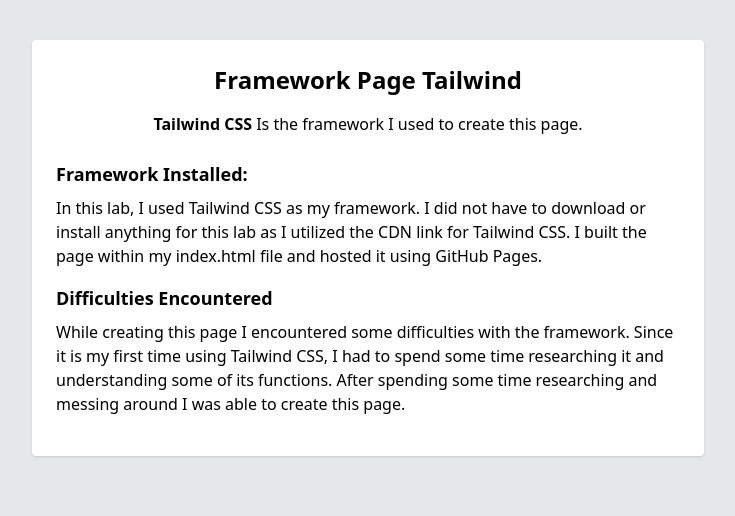
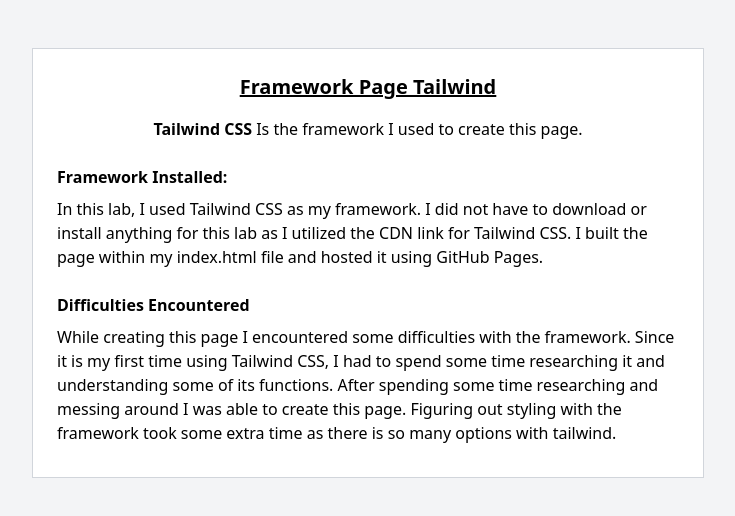
Before and after one commit to ahettiarachchi-oss/lab10, a plain HTML site: page index.html in a window 1280 px wide. Shown: the whole page, without its empty margins (272-1007 px from the left). Drawn offline with nearby package versions, Linux system fonts and the light colour scheme.

Commit message:
Add files via upload

```diff
--- a/index.html
+++ b/index.html
@@ -5,23 +5,24 @@
   <title>Lab 10 Framework Page Tailwind</title>
   <script src="https://cdn.tailwindcss.com"></script>
 </head>
-<body class="bg-gray-200">
-  <div class="max-w-2xl mx-auto mt-10 bg-white p-6 rounded shadow">
-    <h1 class="text-2xl font-bold text-center mb-4">
+<body class="bg-gray-100">
+  <div class="max-w-2xl mx-auto mt-12 bg-white p-6 border border-gray-300">
+    <h1 class="text-xl font-bold text-center mb-4 underline">
       Framework Page Tailwind
     </h1>
     <p class="text-center mb-6">
-    <strong>Tailwind CSS</strong> Is the framework I used to create this page.
+      <strong>Tailwind CSS</strong> Is the framework I used to create this page.
     </p>
-    <h2 class="text-lg font-semibold mb-2">Framework Installed:</h2>
-    <p class="mb-4">
-        In this lab, I used Tailwind CSS as my framework. I did not have to download or install anything
-        for this lab as I utilized the CDN link for Tailwind CSS. I built the page within my index.html file and hosted it using GitHub Pages.
+    <h2 class="text-base font-semibold mb-2">Framework Installed:</h2>
+    <p class="mb-6">
+      In this lab, I used Tailwind CSS as my framework. I did not have to download or install anything
+      for this lab as I utilized the CDN link for Tailwind CSS. I built the page within my index.html file and hosted it using GitHub Pages.
     </p>
-    <h2 class="text-lg font-semibold mb-2">Difficulties Encountered</h2>
-    <p class="mb-4">
-        While creating this page I encountered some difficulties with the framework. Since it is my first time using Tailwind CSS,
-        I had to spend some time researching it and understanding some of its functions. After spending some time researching and messing around I was able to create this page.
+    <h2 class="text-base font-semibold mb-2">Difficulties Encountered</h2>
+    <p class="mb-2">
+      While creating this page I encountered some difficulties with the framework. Since it is my first time using Tailwind CSS,
+      I had to spend some time researching it and understanding some of its functions. After spending some time researching and messing around I was able to create this page.
+      Figuring out styling with the framework took some extra time as there is so many options with tailwind.
     </p>
   </div>
 </body>
```
